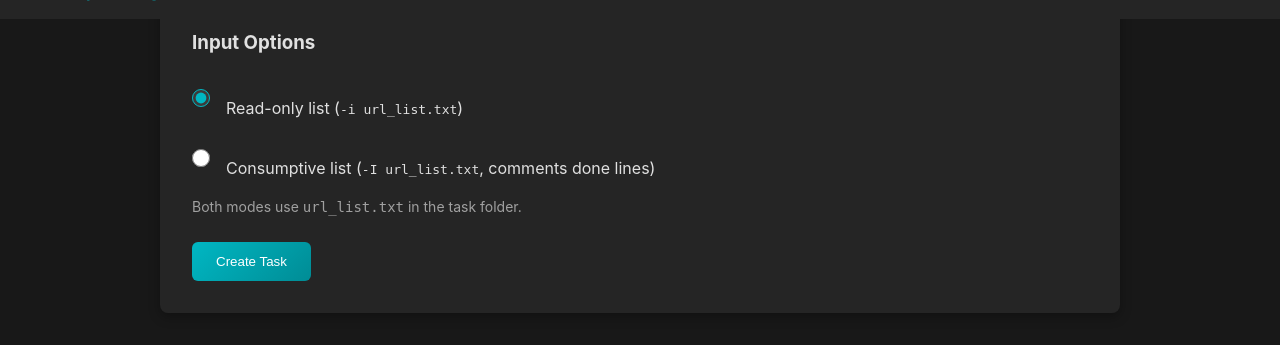
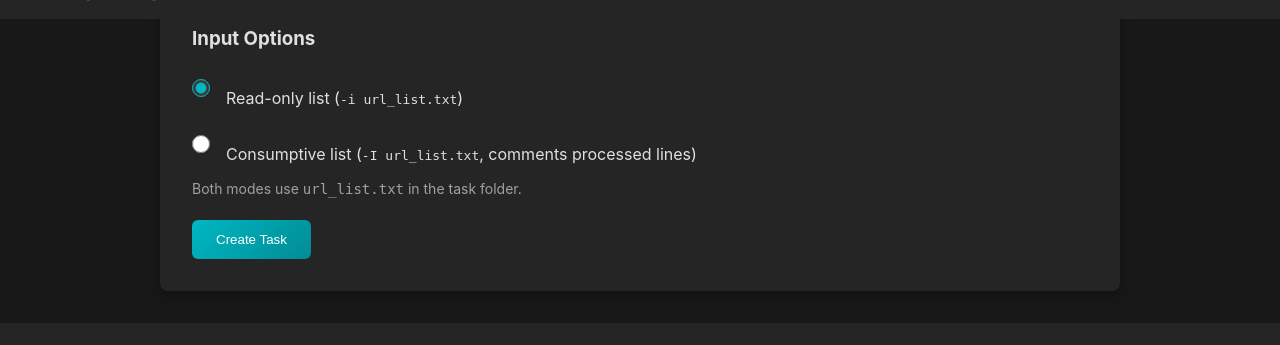
Before and after one commit to ObviousViking/Artillery, a PHP site: page /new-task.php in a window 1280 px wide. Shown: the part 781-1126 px from the top of the page. After the commit the page ends 1104 px from the top, so only its background shows below. Run offline with PHP 8.4, Linux system fonts and the light colour scheme.

Commit message:
new task fixes

```diff
--- a/new-task.php
+++ b/new-task.php
@@ -2,9 +2,9 @@
 <html lang="en">
 
 <head>
-    <meta charset="UTF-8">
+    <meta charset="UTF-8" />
     <title>Create New Task - Artillery</title>
-    <link rel="icon" href="favicon.ico" type="image/x-icon">
+    <link rel="icon" href="favicon.ico" type="image/x-icon" />
     <style>
     * {
         box-sizing: border-box;
@@ -152,7 +154,7 @@
 
     .tab-content {
         display: none;
-        padding: 1.5rem 0;
+        padding: 1.25rem 0;
     }
 
     .tab-content.active {
@@ -160,15 +162,23 @@
     }
 
     .flag-group {
-        margin-bottom: 1rem;
+        margin: 0.75rem 0;
         display: flex;
         align-items: center;
+        gap: 0.5rem;
+        min-height: 28px;
+    }
+
+    .flag-group input[type="checkbox"],
+    .flag-group input[type="radio"] {
+        flex-shrink: 0;
     }
 
     .flag-group label {
         font-weight: 400;
-        margin-left: 0.5rem;
         color: #e0e0e0;
+        cursor: pointer;
+        user-select: none;
     }
 
     .hint,
@@ -230,16 +233,17 @@
 
             <!-- Input Options -->
             <div class="tab-content">
-                <h3 style="margin-top:0;">Input Options</h3>
+                <h3 style="margin:0 0 .5rem;">Input Options</h3>
 
                 <div class="flag-group">
-                    <input type="radio" name="input_mode" id="mode_i" value="i" checked>
+                    <input type="radio" name="input_mode" id="mode_i" value="i" checked />
                     <label for="mode_i">Read-only list (<code>-i url_list.txt</code>)</label>
                 </div>
 
-                <div class="flag-group" style="margin-top:.5rem;">
-                    <input type="radio" name="input_mode" id="mode_I" value="I">
-                    <label for="mode_I">Consumptive list (<code>-I url_list.txt</code>, comments done lines)</label>
+                <div class="flag-group">
+                    <input type="radio" name="input_mode" id="mode_I" value="I" />
+                    <label for="mode_I">Consumptive list (<code>-I url_list.txt</code>, comments processed
+                        lines)</label>
                 </div>
 
                 <small class="hint">Both modes use <code>url_list.txt</code> in the task folder.</small>
@@ -357,7 +360,7 @@
                 contents[i].classList.add("active");
             });
         });
-        buttons[0].click(); // Open "Input Options" by default
+        buttons[0].click(); // default to "Input Options"
     }
 
     document.addEventListener("DOMContentLoaded", () => {
```
Also changed, not shown: other parts of new-task.php (+21 -27 lines).
